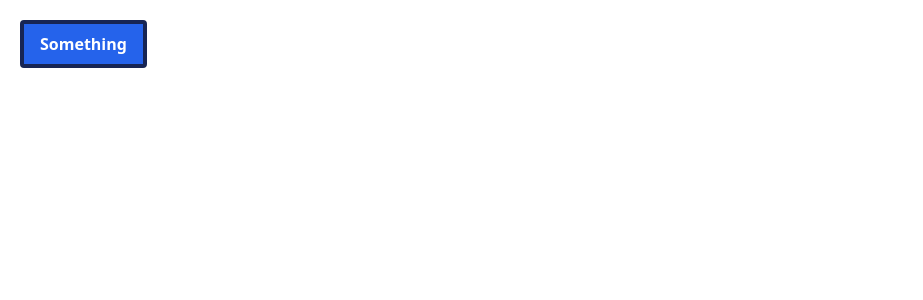
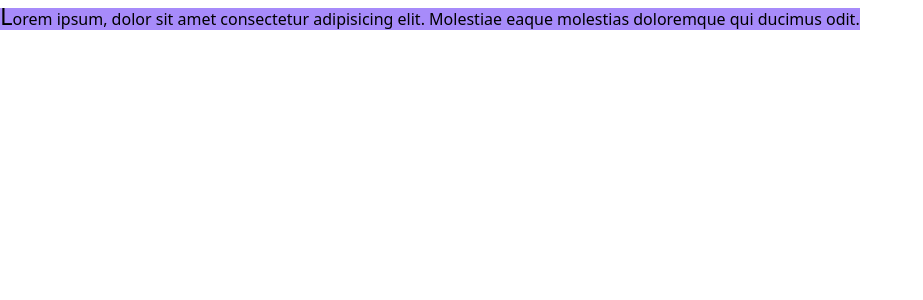
Before and after one commit to subash-gautam/learning-tailwind-css, a React (Vite) app: page / in a window 1280 px wide. Shown: the top 300 px of the page, without its empty margins (0-923 px from the left). Built offline with nearby package versions, Linux system fonts and the light colour scheme.

Commit message:
first letter, first line

```diff
--- a/src/App.jsx
+++ b/src/App.jsx
@@ -5,10 +5,10 @@ import Button from "./components/Button";
 function App() {
     return (
         <>
-            <div>
-                <Button label="Something" className="empty:hidden" />
-                <Button className="empty:hidden" />
-            </div>
+            <p className="first-letter:text-2xl first-line:bg-violet-400">
+                Lorem ipsum, dolor sit amet consectetur adipisicing elit.
+                Molestiae eaque molestias doloremque qui ducimus odit.
+            </p>
         </>
     );
 }
--- a/src/components/Button.jsx
+++ b/src/components/Button.jsx
@@ -1,7 +1,7 @@
 // BeautifulButton.js
 import React from "react";
 
-const Button = ({ label, className }) => {
+const Button = ({ label = "Default label", className }) => {
     console.log(className);
     return (
         <button
```
